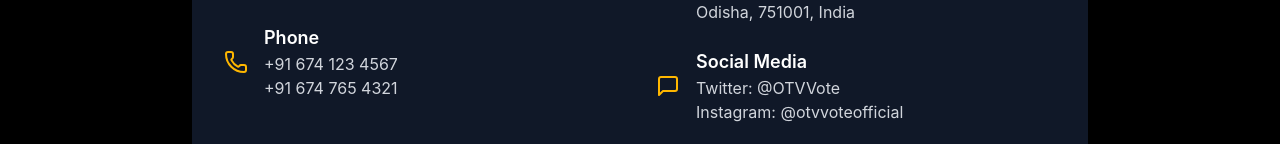
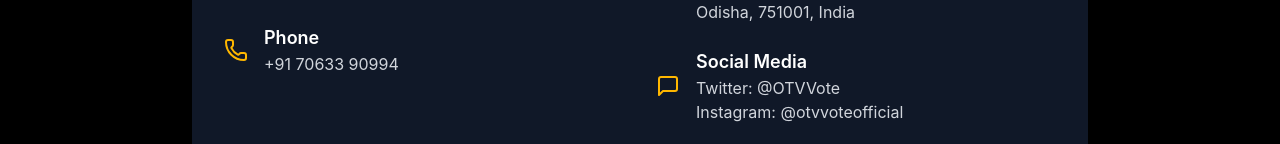
Before and after one commit to Yuvraj-cyborg/OTV-vote, a React (Vite) app in the folder frontend/: page /contact-us in a window 1280 px wide. Shown: the part 400-544 px from the top of the page. Built offline with nearby package versions, Linux system fonts and the light colour scheme; no server answers.

Commit message:
contact-fix

```diff
--- a/frontend/src/pages/ContactUs.jsx
+++ b/frontend/src/pages/ContactUs.jsx
@@ -68,8 +68,7 @@ ${formData.message}
                   <Phone className="h-6 w-6 text-[#ffb700] mr-4" />
                   <div>
                     <h3 className="text-lg font-semibold text-white">Phone</h3>
-                    <p>+91 674 123 4567</p>
-                    <p>+91 674 765 4321</p>
+                    <p>+91 70633 90994</p>
                   </div>
                 </div>
               </div>
```
